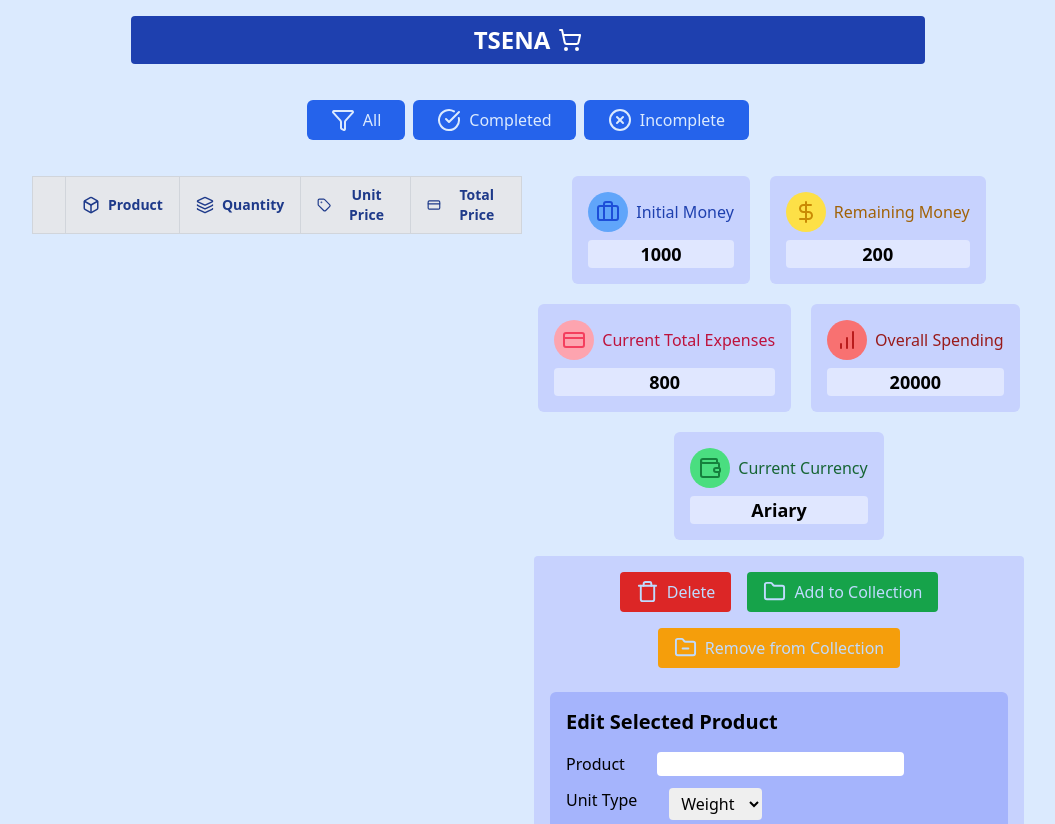
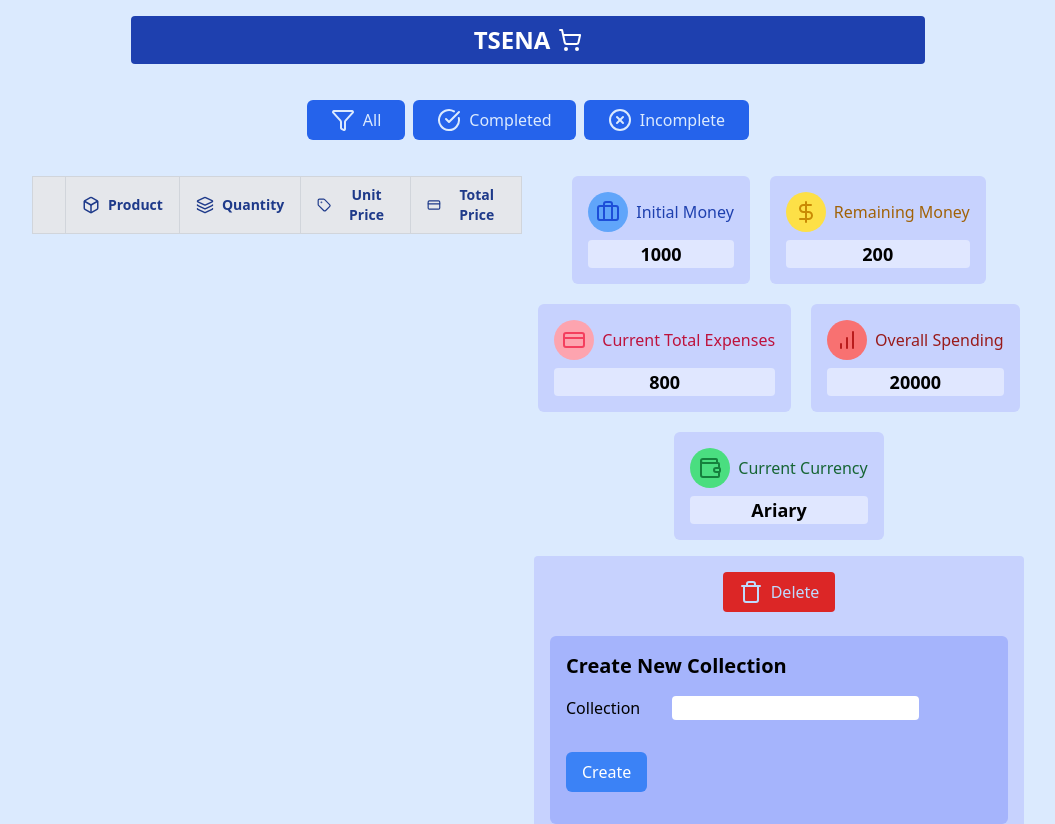
Before and after one commit to Tomefy5/Tsena-App, a React (Vite) app: page / in a window 1280 px wide. Shown: the top 824 px of the page, without its empty margins (112-1167 px from the left). Built offline with nearby package versions, Linux system fonts and the light colour scheme.

Commit message:
create, edit collection handler

```diff
--- a/src/App.jsx
+++ b/src/App.jsx
@@ -3,6 +3,13 @@ import Header from "./components/header/Header";
 import { ShoppingCart } from "lucide-react";
 import { useEffect, useState } from "react";
 import { UpdateListProductsLS } from "./utils/ProductHandlers";
+import { UpdateListCollectionsLS } from "./utils/CollectionHandler";
+
+// const listCollections = [
+//   { id:nanoid(), name: 'Fruits', elements: [] },
+//   { id:nanoid(), name: 'Vegetables', elements: [] },
+//   { id:nanoid(), name: 'Clothes', elements: [] },
+// ];
 
 function App() {
   const [products, setProducts] = useState(() => {
@@ -10,11 +17,21 @@ function App() {
     return storedProducts ? JSON.parse(storedProducts) : [];
   });
 
+  const [collections, setCollections] = useState(() => {
+    const storedCollections = localStorage.getItem('collections');
+    return storedCollections ? JSON.parse(storedCollections) : [];
+  });
+
   const [focusedItemId, setFocusedItem] = useState(null);
+  const [focusedCollectionId, setFocusedCollectionsId] = useState(null);
 
   useEffect(() => {
     UpdateListProductsLS(products);
   }, [products]);
+
+  useEffect(() => {
+    UpdateListCollectionsLS(collections);
+  },[collections]);
 
   return (
     <div className="bg-blue-100 absolute w-full h-auto">
@@ -29,6 +46,10 @@ function App() {
           setProducts={setProducts}
           focusedItemId={focusedItemId}
           setFocusedItem={setFocusedItem}
+          collections={collections}
+          setCollections={setCollections}
+          focusedCollectionId={focusedCollectionId}
+          setFocusedCollectionsId={setFocusedCollectionsId}
         />
       </div>
     </div>
--- a/src/components/body/BodyTsena.jsx
+++ b/src/components/body/BodyTsena.jsx
@@ -4,15 +4,36 @@ import ShoppingDashBoard from "./DashBoardAndControl/ShoppingDashBoard";
 import ShoppingAreaControl from "./DashBoardAndControl/ShoppingAreaControl";
 import { FormTypeProvider } from "../../contexts/FormTypeProvider";
 
-export default function BodyTsena({ currentListProducts, setProducts, setFocusedItem, focusedItemId }) {
+export default function BodyTsena({
+  currentListProducts,
+  setProducts,
+  setFocusedItem,
+  focusedItemId,
+  setCollections,
+  collections,
+  focusedCollectionId,
+  setFocusedCollectionsId
+}) {
   return (
     <FormTypeProvider>
       <div className="mt-8">
         <div className="grid grid-cols-1 xl:grid-cols-2 my-6 gap-10 lg:gap-3">
-          <ShoppingListTab currentListProducts={currentListProducts} setFocusedItem={setFocusedItem} setProducts={setProducts}/>
+          <ShoppingListTab
+            currentListProducts={currentListProducts}
+            setFocusedItem={setFocusedItem}
+            setProducts={setProducts}
+            setCollections={setCollections}
+            collections={collections}
+            setFocusedCollectionsId={setFocusedCollectionsId}
+          />
           <div className="">
             <ShoppingDashBoard />
-            <ShoppingAreaControl setProducts={setProducts} focusedItemId={focusedItemId} />
+            <ShoppingAreaControl
+              setProducts={setProducts}
+              focusedItemId={focusedItemId}
+              setCollections={setCollections}
+              focusedCollectionId={focusedCollectionId}
+            />
           </div>
         </div>
         <ShoppingMenuAction />
--- a/src/components/body/DashBoardAndControl/EditProductForm.jsx
+++ b/src/components/body/DashBoardAndControl/EditProductForm.jsx
@@ -1,6 +1,10 @@
 import { useContext } from "react";
 import FormTypeContext from "../../../contexts/FormTypeProvider";
-import { InsertNewProduct, SaveEditedProduct } from "../../../utils/ProductHandlers";
+import {
+  InsertNewProduct,
+  SaveEditedProduct,
+} from "../../../utils/ProductHandlers";
+import { CreateNewCollections, SaveEditedCollection } from "../../../utils/CollectionHandler";
 
 const productTypeOption = [
   { option: "Weight", value: "weight" },
@@ -10,7 +14,7 @@ const productTypeOption = [
   { option: "Surface", value: "surface" },
 ];
 
-export default function EditProductForm({ setProducts, focusedItemId }) {
+export default function EditProductForm({ setProducts, focusedItemId, setCollections, focusedCollectionId }) {
   const { formType } = useContext(FormTypeContext);
 
   return (
@@ -20,9 +24,14 @@ export default function EditProductForm({ setProducts, focusedItemId }) {
           ? "Edit Selected Product "
           : formType === "createProd"
           ? "Create New Product "
+          : formType === "editCollection"
+          ? "Edit Selected Collection"
+          : formType === "createCollection"
+          ? "Create New Collection"
           : "Edit Selected Product  "}
       </h3>
 
+      {(formType === "editProd" || formType === "createProd") && (
         <form
           onSubmit={(e) => {
             e.preventDefault();
@@ -39,7 +48,9 @@ export default function EditProductForm({ setProducts, focusedItemId }) {
             />
           </div>
           <div className="flex flex-col md:flex-row gap-1 md:gap-8">
-          <label className="font-medium text-sm lg:text-base">Unit Type</label>
+            <label className="font-medium text-sm lg:text-base">
+              Unit Type
+            </label>
             <select
               name="product-type"
               id="product-type-field"
@@ -89,7 +100,7 @@ export default function EditProductForm({ setProducts, focusedItemId }) {
                     }
                   : formType === "editProd"
                   ? () => {
-                  SaveEditedProduct(focusedItemId, setProducts)
+                      SaveEditedProduct(focusedItemId, setProducts);
                     }
                   : undefined
               }
@@ -104,6 +115,52 @@ export default function EditProductForm({ setProducts, focusedItemId }) {
             </button>
           </div>
         </form>
+      )}
+      {(formType === "createCollection" || formType === "editCollection") && (
+        <form
+          onSubmit={(e) => {
+            e.preventDefault();
+          }}
+          className="my-4 flex flex-col gap-5 md:gap-3"
+        >
+          <div className="flex flex-col md:flex-row gap-1 md:gap-8">
+            <label className="font-medium text-sm lg:text-base">
+              Collection
+            </label>
+            <input
+              id="collection-name-field"
+              type="text"
+              className="h-6 rounded px-2 py-1"
+              required
+            />
+          </div>
+          <div className="mt-5">
+            <button
+              id="form-btn"
+              className="bg-blue-500 hover:bg-blue-600 text-white hover:text-gray-100 transition-colors duration-200 px-4 py-2 rounded-md"
+              onClick={
+                formType === "createCollection"
+                  ? () => {
+                    CreateNewCollections(setCollections);
+                    }
+                  : formType === "editCollection"
+                  ? () => {
+                    SaveEditedCollection(focusedCollectionId, setCollections);
+                    }
+                  : undefined
+              }
+            >
+              <span className="font-medium">
+                {formType === "editCollection"
+                  ? "Save Changes"
+                  : formType === "createCollection"
+                  ? "Create"
+                  : "Autres"}
+              </span>
+            </button>
+          </div>
+        </form>
+      )}
     </div>
   );
 }
--- a/src/components/body/DashBoardAndControl/ShoppingAreaControl.jsx
+++ b/src/components/body/DashBoardAndControl/ShoppingAreaControl.jsx
@@ -1,11 +1,11 @@
 import EditProductForm from "./EditProductForm";
 import ShoppingControls from "./ShoppingControls";
 
-export default function ShoppingAreaControl({setProducts, focusedItemId}) {
+export default function ShoppingAreaControl({setProducts, focusedItemId, setCollections, focusedCollectionId}) {
   return (
     <div className="bg-indigo-200 flex flex-col gap-6 my-4 p-4 rounded">
-      <ShoppingControls setProducts={setProducts} focusedItemId={focusedItemId}/>
-      <EditProductForm  setProducts={setProducts} focusedItemId={focusedItemId}/>
+      <ShoppingControls setProducts={setProducts} focusedItemId={focusedItemId} focusedCollectionId={focusedCollectionId} setCollections={setCollections}/>
+      <EditProductForm  setProducts={setProducts} focusedItemId={focusedItemId} setCollections={setCollections} focusedCollectionId={focusedCollectionId}/>
     </div>
   );
 }
--- a/src/components/body/DashBoardAndControl/ShoppingControls.jsx
+++ b/src/components/body/DashBoardAndControl/ShoppingControls.jsx
@@ -1,34 +1,59 @@
 import { Trash, Folder, FolderMinusIcon } from "lucide-react";
 import { DeleteProductHandler } from "../../../utils/ProductHandlers";
+import { useContext } from "react";
+import FormTypeContext from "../../../contexts/FormTypeProvider";
+import { DeleteCollection } from "../../../utils/CollectionHandler";
 
-const btnControls = [
+const btnProductsControls = [
   { label: "Delete", Icon: Trash, color: "red" },
   { label: "Add to Collection", Icon: Folder, color: "green" },
   { label: "Remove from Collection", Icon: FolderMinusIcon, color: "yellow" },
 ];
 
-export default function ShoppingControls({focusedItemId, setProducts}) {
+export default function ShoppingControls({
+  focusedItemId,
+  setProducts,
+  focusedCollectionId,
+  setCollections,
+}) {
+  const { formType } = useContext(FormTypeContext);
+
   return (
     <div className="flex justify-center gap-4 flex-wrap">
-      {btnControls.map((btn, index) => (
+      {(formType === "createProd" || formType === "editProd") &&
+        btnProductsControls.map((btn, index) => (
           <button
             key={index}
             className={`${
               btn.color === "red"
-                ? 'bg-red-600 hover:bg-red-700'
+                ? "bg-red-600 hover:bg-red-700"
                 : btn.color === "green"
-                ? 'bg-green-600 hover:bg-green-700'
-                : 'bg-amber-500 hover:bg-amber-600'
+                ? "bg-green-600 hover:bg-green-700"
+                : "bg-amber-500 hover:bg-amber-600"
             } text-blue-200 flex gap-2 py-2 px-4 rounded transition-colors duration-200`}
-
-          onClick={index === 0 ? () => {
+            onClick={
+              index === 0
+                ? () => {
                     DeleteProductHandler(focusedItemId, setProducts);
-          } : undefined}
+                  }
+                : undefined
+            }
           >
             <btn.Icon size={23} />
             <span className="font-medium">{btn.label}</span>
           </button>
         ))}
+      {(formType === "createCollection" || formType === "editCollection") && (
+        <button
+          onClick={() => {
+            DeleteCollection(focusedCollectionId, setCollections);
+          }}
+          className="bg-red-600 hover:bg-red-700 text-blue-200 flex gap-2 py-2 px-4 rounded transition-colors duration-200"
+        >
+          <Trash />
+          <span className="font-medium">Delete</span>
+        </button>
+      )}
     </div>
   );
 }
--- a/src/components/body/ShoppingMenuAction/ShoppingMenuAction.jsx
+++ b/src/components/body/ShoppingMenuAction/ShoppingMenuAction.jsx
@@ -20,6 +20,8 @@ export default function ShoppingMenuAction() {
           className="bg-lime-500 flex gap-2 text-lime-100 py-2 px-6 rounded-md mx-1 font-medium"
           onClick={index === 0 ? () => {
             changeFormType('createProd');
+          } : index === 1 ? () => {
+            changeFormType('createCollection');
           } : undefined}
         >
           <btn.Icon />
--- a/src/components/body/shoppingList/ShoppingCollection.jsx
+++ b/src/components/body/shoppingList/ShoppingCollection.jsx
@@ -1,5 +1,7 @@
 import { Box, Layers, Tag, CreditCard } from "lucide-react";
-import ShoppingItem from "./ShoppingItem";
+import { useContext } from "react";
+import FormTypeContext from "../../../contexts/FormTypeProvider";
+import { SetCollectionData } from "../../../utils/CollectionHandler";
 
 const tabShoppingHeader = [
   { name: "", Icon: null },
@@ -9,22 +11,36 @@ const tabShoppingHeader = [
   { name: "Total Price", Icon: CreditCard },
 ];
 
-export default function ShoppingCollection() {
+export default function ShoppingCollection({
+  collection,
+  setFocusedCollectionsId,
+}) {
+  const { changeFormType } = useContext(FormTypeContext);
   return (
     <>
-      <tr>
+      <tr
+        onClick={() => {
+          async function CollectionClickHandler() {
+            await changeFormType("editCollection");
+            await setFocusedCollectionsId(collection.id);
+            await SetCollectionData(collection.name);
+          };
+          CollectionClickHandler();
+        }}
+        className="hover:bg-blue-200"
+      >
         <td className="border border-gray-300 px-4 py-2">
           <input className="cursor-pointer" type="checkbox" />
         </td>
         <td className="border border-gray-300 px-4 py-2 font-bold" colSpan={3}>
-          Collection
+          {collection.name}
         </td>
-        <td className="border border-gray-300 px-4 py-2">2 kg</td>
+        <td className="border border-gray-300 px-4 py-2">{1000}</td>
       </tr>
       <tr>
         <td></td>
         <td colSpan={5}>
-          <table className="text-center align-middle table-auto border-collpse borer border-gra-300 w-full text-red-950 text-sm">
+          <table className="text-center align-middle table-auto border-collapse borer border-gra-300 w-full text-red-950 text-sm">
             <thead>
               <tr className="bg-gray-200 text-red-900">
                 {tabShoppingHeader.map((thead, index) => (
@@ -37,11 +53,7 @@ export default function ShoppingCollection() {
                 ))}
               </tr>
             </thead>
-            <tbody>
-              <ShoppingItem />
-              <ShoppingItem />
-              <ShoppingItem />
-            </tbody>
+            <tbody></tbody>
           </table>
         </td>
       </tr>
--- a/src/contexts/FormTypeProvider.jsx
+++ b/src/contexts/FormTypeProvider.jsx
@@ -3,7 +3,7 @@ import { createContext, useState } from "react";
 const FormTypeContext = createContext();
 
 export function FormTypeProvider({ children }) {
-  const [formType, setFormType] = useState("editProd");
+  const [formType, setFormType] = useState("createCollection");
 
   const changeFormType = (newType) => {
     setFormType(newType);
```
Also changed, not shown: src/components/body/shoppingList/ShoppingItem.jsx (+7 -3 lines), src/components/body/shoppingList/ShoppingListTab.jsx (+23 -2 lines), src/utils/CollectionHandler.jsx (+49 -0 lines), src/utils/ProductHandlers.jsx (+9 -0 lines). Lines whose indentation alone changed are shown as unchanged.
